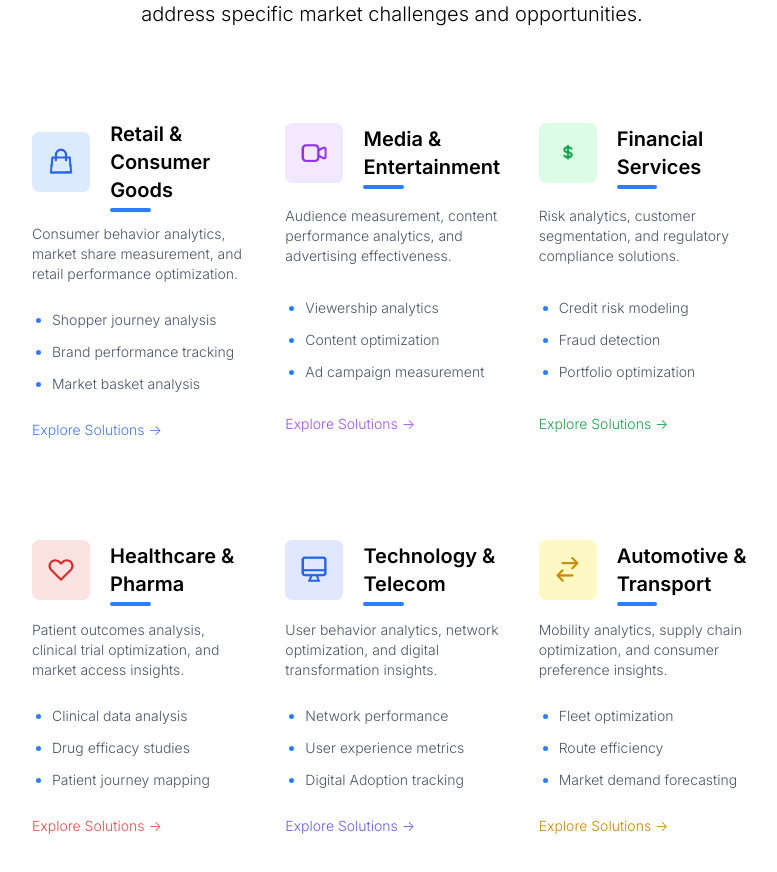
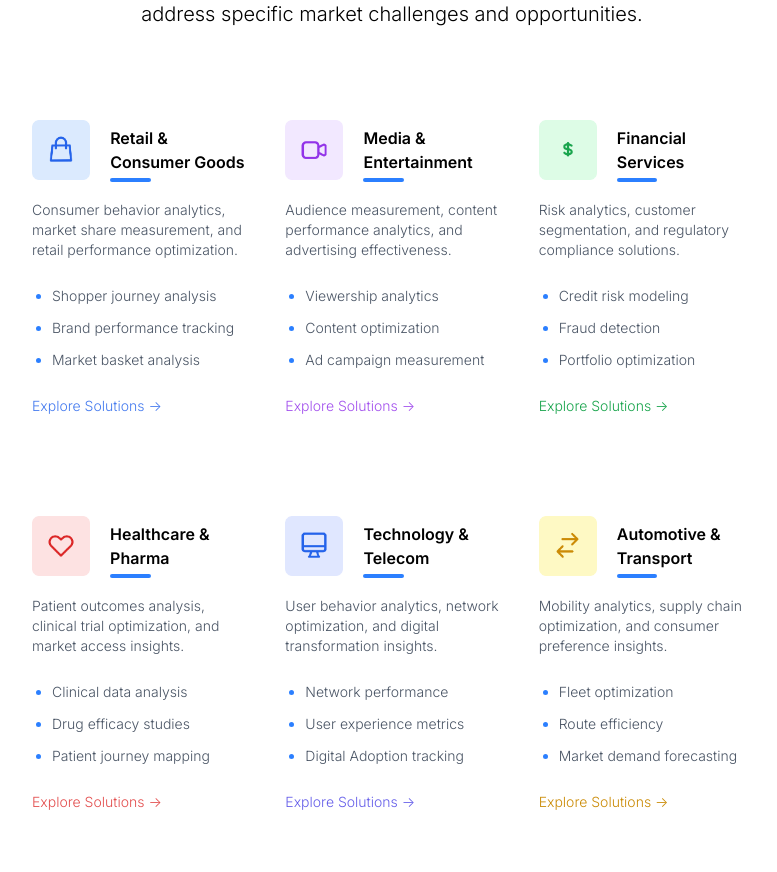
Before and after one commit to lekim14/caltondatx-new, an Angular app: page /industries in a window 1280 px wide. Shown: the part 1128-2000 px from the top of the page, without its empty margins (248-1025 px from the left). Built offline with nearby package versions, Linux system fonts and the light colour scheme.

Commit message:
Fix home card padding

```diff
--- a/src/app/views/home/home.component.html
+++ b/src/app/views/home/home.component.html
@@ -60,7 +60,7 @@
     </div>
 </div>
 
-<div class="flex xl:flex-nowrap flex-wrap justify-between gap-10 inter p-12">
+<div class="flex xl:flex-nowrap flex-wrap justify-between gap-10 inter p-5 md:p-8 xl:p-10 2xl:p-12">
     <div vAnimateOnView class="p-6 xl:p-15 shadow-2xl">
         <img src="/assets/icons/bulb-square.webp" class="w-[60px] h-[60px] mb-5" alt="">
         <p class="font-bold text-xl mb-5">AI Powered People Analytics</p>
--- a/src/app/views/industries/industries.component.html
+++ b/src/app/views/industries/industries.component.html
@@ -40,7 +40,7 @@
                     <div class="flex items-center gap-5">
                         <img [src]="item.icon" class="w-[60px] h-[60px]" alt="">
                         <div class="relative inline-block">
-                            <span class="text-md xl:text-xl font-semibold">{{ item.title }}</span>
+                            <span class="text-md 2xl:text-xl font-semibold">{{ item.title }}</span>
                             <div class="absolute left-0 -bottom-1 h-1 w-full">
                                 <div class="h-full bg-blue-500 rounded-2xl mt-1" style="width: 30%;"></div>
                             </div>
```
